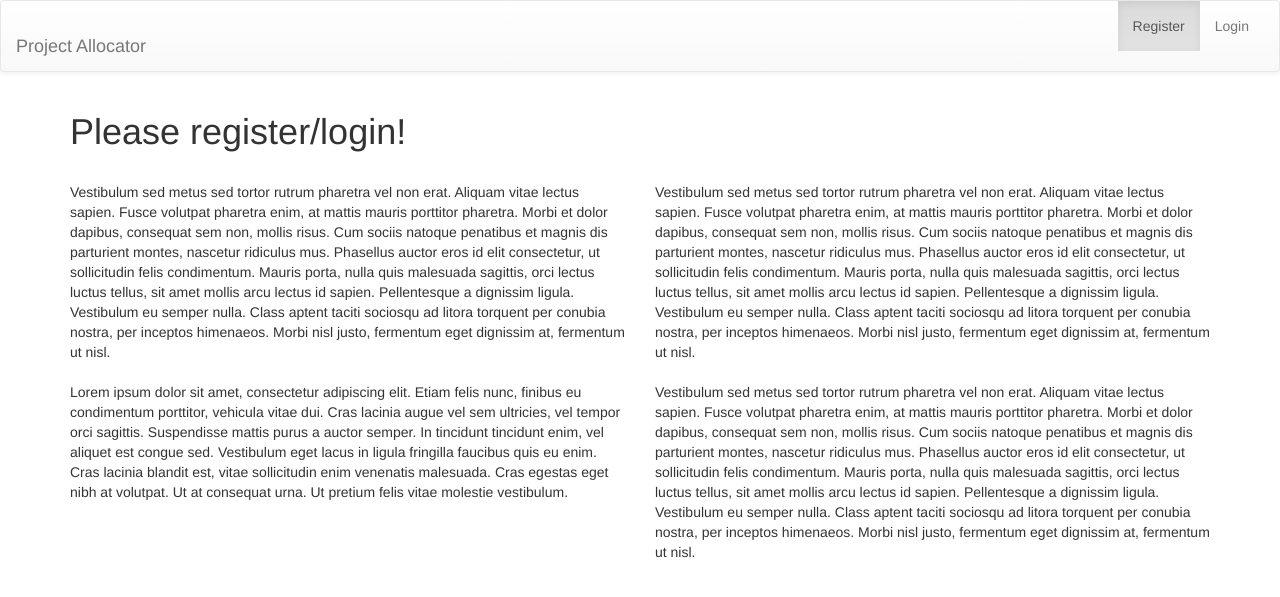
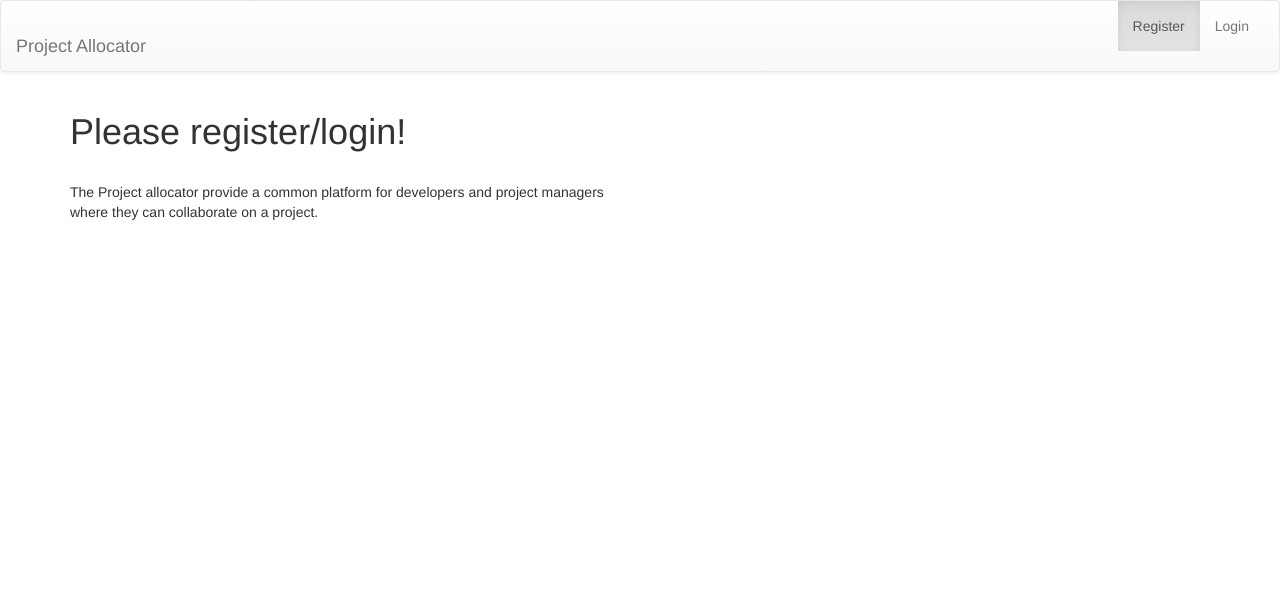
Before and after one commit to aravind-ramanan/startout, a Django app: page / in a window 1280 px wide. Shown: the top 597 px of the page. Run offline with Django 3.2, Linux system fonts and the light colour scheme; some libraries are stand-ins or nearby versions.

Commit message:
just for checking

```diff
--- a/allocator/templates/allocator/index.html
+++ b/allocator/templates/allocator/index.html
@@ -14,19 +14,8 @@
     	<br>
 		<div class="row">
 			<div class="col-sm-6 col-md-6">
-				Vestibulum sed metus sed tortor rutrum pharetra vel non erat. Aliquam vitae lectus sapien. Fusce volutpat pharetra enim, at mattis mauris porttitor pharetra. Morbi et dolor dapibus, consequat sem non, mollis risus. Cum sociis natoque penatibus et magnis dis parturient montes, nascetur ridiculus mus. Phasellus auctor eros id elit consectetur, ut sollicitudin felis condimentum. Mauris porta, nulla quis malesuada sagittis, orci lectus luctus tellus, sit amet mollis arcu lectus id sapien. Pellentesque a dignissim ligula. Vestibulum eu semper nulla. Class aptent taciti sociosqu ad litora torquent per conubia nostra, per inceptos himenaeos. Morbi nisl justo, fermentum eget dignissim at, fermentum ut nisl.
-			</div>
-			<div class="col-sm-6 col-md-6">
-				Vestibulum sed metus sed tortor rutrum pharetra vel non erat. Aliquam vitae lectus sapien. Fusce volutpat pharetra enim, at mattis mauris porttitor pharetra. Morbi et dolor dapibus, consequat sem non, mollis risus. Cum sociis natoque penatibus et magnis dis parturient montes, nascetur ridiculus mus. Phasellus auctor eros id elit consectetur, ut sollicitudin felis condimentum. Mauris porta, nulla quis malesuada sagittis, orci lectus luctus tellus, sit amet mollis arcu lectus id sapien. Pellentesque a dignissim ligula. Vestibulum eu semper nulla. Class aptent taciti sociosqu ad litora torquent per conubia nostra, per inceptos himenaeos. Morbi nisl justo, fermentum eget dignissim at, fermentum ut nisl.
-			</div>
-		</div>
-		<br>
-		<div class="row">
-			<div class="col-sm-6 col-md-6">
-				Lorem ipsum dolor sit amet, consectetur adipiscing elit. Etiam felis nunc, finibus eu condimentum porttitor, vehicula vitae dui. Cras lacinia augue vel sem ultricies, vel tempor orci sagittis. Suspendisse mattis purus a auctor semper. In tincidunt tincidunt enim, vel aliquet est congue sed. Vestibulum eget lacus in ligula fringilla faucibus quis eu enim. Cras lacinia blandit est, vitae sollicitudin enim venenatis malesuada. Cras egestas eget nibh at volutpat. Ut at consequat urna. Ut pretium felis vitae molestie vestibulum.
-			</div>
-			<div class="col-sm-6 col-md-6">
-				Vestibulum sed metus sed tortor rutrum pharetra vel non erat. Aliquam vitae lectus sapien. Fusce volutpat pharetra enim, at mattis mauris porttitor pharetra. Morbi et dolor dapibus, consequat sem non, mollis risus. Cum sociis natoque penatibus et magnis dis parturient montes, nascetur ridiculus mus. Phasellus auctor eros id elit consectetur, ut sollicitudin felis condimentum. Mauris porta, nulla quis malesuada sagittis, orci lectus luctus tellus, sit amet mollis arcu lectus id sapien. Pellentesque a dignissim ligula. Vestibulum eu semper nulla. Class aptent taciti sociosqu ad litora torquent per conubia nostra, per inceptos himenaeos. Morbi nisl justo, fermentum eget dignissim at, fermentum ut nisl.
+				The Project allocator provide a common platform for developers and project managers where
+				they can collaborate on a project.
 			</div>
 		</div>
 	</div>
--- a/allocator/templates/allocator/searchproject.html
+++ b/allocator/templates/allocator/searchproject.html
@@ -15,8 +15,10 @@
 			</ul>
 			{% else %}
 			<h3>0 search results to display </h3>
+			{% endif %}
 		{% else %}
 			<h2> Please register/login! </h2>
+		{% endif %}
 	</div>
 
     </body>
--- a/allocator/views.py
+++ b/allocator/views.py
@@ -165,9 +165,9 @@ def google_login(request):
 def searchproject(request):
     if request.method == 'GET':
         projectname = request.GET['projectname']
+        print projectname
         projects = Project.objects.filter(project_name = 'projectname')
-        print projects
-        context['p']= projects
+        context = {'projets' : projects}
         return render(request, 'allocator/searchproject.html', context)
     else:
         return HttpResponse("Invalid request")
```
Also changed, not shown: db.sqlite3, 1 other file.
